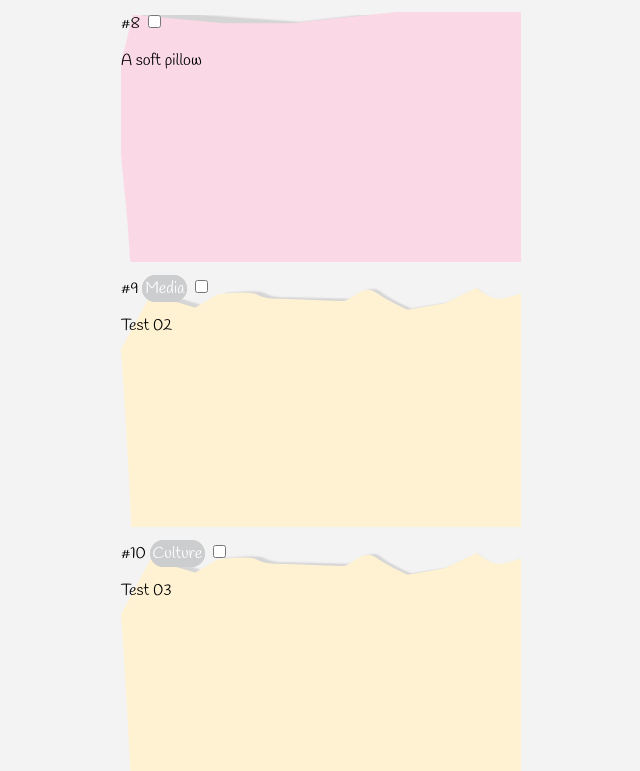
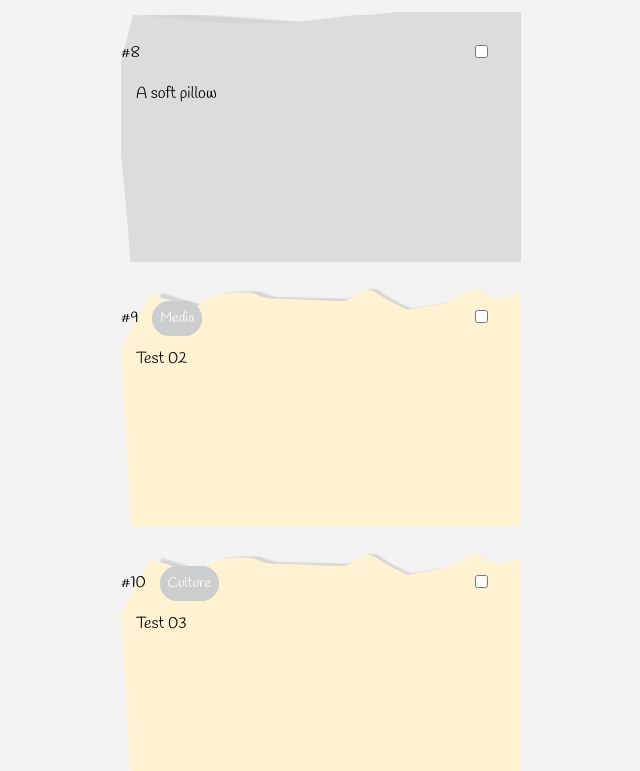
Before and after one commit to weilidai2001/ebt-cordova, a website: page html_app/public/index.html in a window 1280 px wide. Shown: the part 2029-2800 px from the top of the page, without its empty margins (319-959 px from the left). Drawn offline with Linux system fonts and the light colour scheme.

Commit message:
Post CSS refactoring

```diff
--- a/html_app/public/partials/post.html
+++ b/html_app/public/partials/post.html
@@ -1,14 +1,13 @@
 <div class="post post--style-{{data.style}}-color-{{data.color}}">
-  <div class="post-it-top">
-    <span class="post-it-id">#{{data._id}}</span>
-    <span class="post-it-tag tag" ng-if="data.tag">{{data.tag}}</span>
-    <span class="post-it-checkbox css-checkbox">
+  <div class="post__top">
+    <span class="post__id">#{{data._id}}</span>
+    <span class="post__top__tag tag" ng-if="data.tag">{{data.tag}}</span>
+    <span class="post__top__checkbox css-checkbox">
       <input type="checkbox" name="checkbox-{{data._id}}" id="checkbox-{{data._id}}" class="css-checkbox" ng-click="check()">
       <label for="checkbox-{{data._id}}" class="css-label"></label>
     </span>
   </div>
-  <div class="post-it-body">
-    <p class="post-it-text">{{data.body}}</p>
+  <div class="post__body">
+    <p>{{data.body}}</p>
   </div>
-  <div class="post-it-bottom"></div>
 </div>
--- a/html_app/sass/blocks/_post.scss
+++ b/html_app/sass/blocks/_post.scss
@@ -7,7 +7,47 @@
   background-size: 100% 100%;
   background: url("../img/post-it/postit3-2.png") no-repeat;
 
-  &--style-1-color-1 {
-    background: url("../img/post-it/postit1-1.png") no-repeat;
+  @for $style from 1 through 3 {
+    @for $color from 1 through 6 {
+      &--style-#{$style}-color-#{$color} {
+        background: url("../img/post-it/postit#{$style}-#{$color}.png") no-repeat;
+      }
+    }
+  }
+
+  &__top {
+    height: 40px;
+    width: 100%;
+    padding-top: 30px;
+
+    &__id {
+      padding-left: 15px;
+    }
+
+    &__tag {
+      margin: 5px 5px 5px 10px;
+      padding: 5px;
+      font-size: 14px;
+    }
+
+    &__checkbox {
+      float: right;
+      margin-right: 30px;
+    }
+  }
+
+  &__body {
+    height: 150px;
+    width: 100%;
+
+    p {
+      width: 100%;
+      height: 100%;
+      padding-top: 15px;
+      padding-left: 15px;
+      padding-right: 25px;
+      overflow-y: auto;
+      text-align: justify;
+    }
   }
 }
```
Also changed, not shown: html_app/public/css/screen.css, 1 other file.
